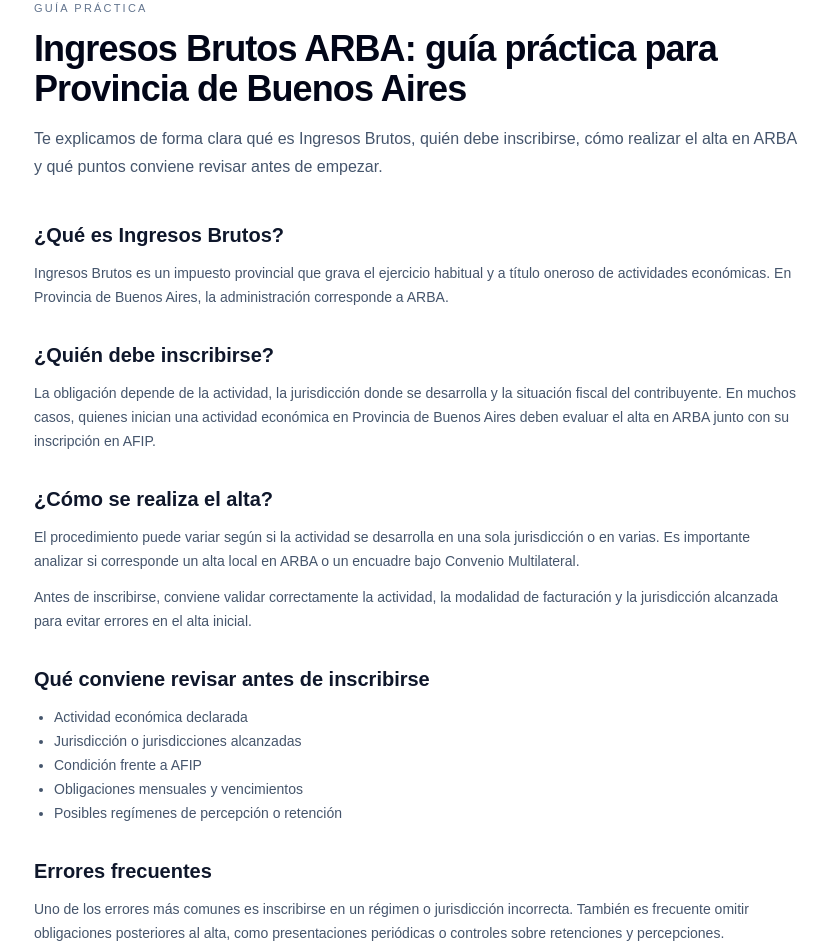
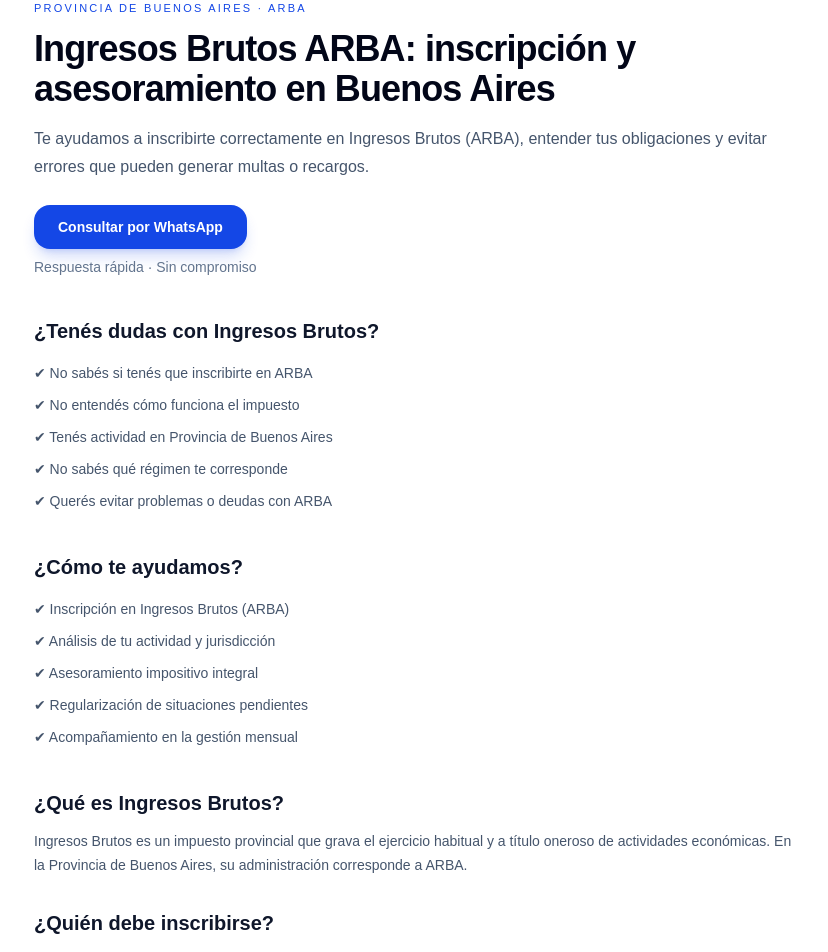
Before and after one commit to diegoartola/garciastefano-web, a Next.js app: page /ingresos-brutos-arba in a window 1280 px wide. Shown: the part 80-1032 px from the top of the page, without its empty margins (222-1050 px from the left). Built offline with nearby package versions, Linux system fonts and the light colour scheme.

Commit message:
site ingresosbrutosarba aplicado

```diff
--- a/app/ingresos-brutos-arba/page.tsx
+++ b/app/ingresos-brutos-arba/page.tsx
@@ -1,29 +1,76 @@
 import type { Metadata } from "next";
 
 export const metadata: Metadata = {
-  title: "Ingresos Brutos ARBA: inscripción, alta y guía práctica",
+  title: "Ingresos Brutos ARBA en Buenos Aires | Alta y asesoramiento",
   description:
-    "Guía práctica sobre Ingresos Brutos ARBA: qué es, quién debe inscribirse, cómo dar el alta y qué tener en cuenta en Provincia de Buenos Aires.",
+    "Te ayudamos a inscribirte en Ingresos Brutos ARBA en Provincia de Buenos Aires. Alta, asesoramiento y gestión impositiva para monotributistas y responsables inscriptos.",
 };
 
 export default function Page() {
   return (
     <main className="px-4 py-16 md:px-6 md:py-20">
       <div className="mx-auto max-w-3xl">
-        <p className="text-[11px] uppercase tracking-[0.2em] text-slate-500">
-          Guía práctica
+        {/* HERO */}
+        <p className="text-[11px] uppercase tracking-[0.2em] text-blue-700">
+          Provincia de Buenos Aires · ARBA
         </p>
 
         <h1 className="mt-3 text-3xl font-bold tracking-tight text-slate-950 md:text-4xl">
-          Ingresos Brutos ARBA: guía práctica para Provincia de Buenos Aires
+          Ingresos Brutos ARBA: inscripción y asesoramiento en Buenos Aires
         </h1>
 
         <p className="mt-4 text-base leading-7 text-slate-600">
-          Te explicamos de forma clara qué es Ingresos Brutos, quién debe
-          inscribirse, cómo realizar el alta en ARBA y qué puntos conviene
-          revisar antes de empezar.
+          Te ayudamos a inscribirte correctamente en Ingresos Brutos (ARBA),
+          entender tus obligaciones y evitar errores que pueden generar multas o
+          recargos.
         </p>
 
+        <div className="mt-6">
+          <a
+            href="https://wa.me/5492215035412?text=Hola,%20necesito%20asesoramiento%20por%20Ingresos%20Brutos%20ARBA"
+            target="_blank"
+            rel="noopener noreferrer"
+            className="inline-block rounded-2xl bg-blue-700 px-6 py-3 text-sm font-semibold text-white shadow-lg shadow-blue-700/20 transition hover:bg-blue-800"
+          >
+            Consultar por WhatsApp
+          </a>
+        </div>
+
+        <p className="mt-2 text-sm text-slate-500">
+          Respuesta rápida · Sin compromiso
+        </p>
+
+        {/* PROBLEMA */}
+        <section className="mt-10">
+          <h2 className="text-xl font-semibold text-slate-900">
+            ¿Tenés dudas con Ingresos Brutos?
+          </h2>
+
+          <ul className="mt-4 space-y-2 text-sm leading-6 text-slate-600">
+            <li>✔ No sabés si tenés que inscribirte en ARBA</li>
+            <li>✔ No entendés cómo funciona el impuesto</li>
+            <li>✔ Tenés actividad en Provincia de Buenos Aires</li>
+            <li>✔ No sabés qué régimen te corresponde</li>
+            <li>✔ Querés evitar problemas o deudas con ARBA</li>
+          </ul>
+        </section>
+
+        {/* SOLUCIÓN */}
+        <section className="mt-10">
+          <h2 className="text-xl font-semibold text-slate-900">
+            ¿Cómo te ayudamos?
+          </h2>
+
+          <ul className="mt-4 space-y-2 text-sm leading-6 text-slate-600">
+            <li>✔ Inscripción en Ingresos Brutos (ARBA)</li>
+            <li>✔ Análisis de tu actividad y jurisdicción</li>
+            <li>✔ Asesoramiento impositivo integral</li>
+            <li>✔ Regularización de situaciones pendientes</li>
+            <li>✔ Acompañamiento en la gestión mensual</li>
+          </ul>
+        </section>
+
+        {/* CONTENIDO SEO */}
         <section className="mt-10">
           <h2 className="text-xl font-semibold text-slate-900">
             ¿Qué es Ingresos Brutos?
@@ -31,8 +78,8 @@
 
           <p className="mt-3 text-sm leading-6 text-slate-600">
             Ingresos Brutos es un impuesto provincial que grava el ejercicio
-            habitual y a título oneroso de actividades económicas. En Provincia
-            de Buenos Aires, la administración corresponde a ARBA.
+            habitual y a título oneroso de actividades económicas. En la
+            Provincia de Buenos Aires, su administración corresponde a ARBA.
           </p>
         </section>
 
@@ -42,78 +89,75 @@
           </h2>
 
           <p className="mt-3 text-sm leading-6 text-slate-600">
-            La obligación depende de la actividad, la jurisdicción donde se
-            desarrolla y la situación fiscal del contribuyente. En muchos casos,
-            quienes inician una actividad económica en Provincia de Buenos Aires
-            deben evaluar el alta en ARBA junto con su inscripción en AFIP.
+            Deben inscribirse quienes desarrollan actividades económicas dentro
+            de la Provincia de Buenos Aires. Esto incluye profesionales,
+            comercios y prestadores de servicios, tanto monotributistas como
+            responsables inscriptos.
           </p>
         </section>
 
         <section className="mt-8">
           <h2 className="text-xl font-semibold text-slate-900">
-            ¿Cómo se realiza el alta?
+            ¿Cómo se realiza el alta en ARBA?
           </h2>
 
           <p className="mt-3 text-sm leading-6 text-slate-600">
-            El procedimiento puede variar según si la actividad se desarrolla en
-            una sola jurisdicción o en varias. Es importante analizar si
-            corresponde un alta local en ARBA o un encuadre bajo Convenio
-            Multilateral.
-          </p>
-
-          <p className="mt-3 text-sm leading-6 text-slate-600">
-            Antes de inscribirse, conviene validar correctamente la actividad,
-            la modalidad de facturación y la jurisdicción alcanzada para evitar
-            errores en el alta inicial.
+            El alta se realiza de forma online, pero requiere definir
+            correctamente la actividad, la jurisdicción y el régimen aplicable.
+            Un error en esta etapa puede generar problemas futuros en la
+            liquidación del impuesto.
           </p>
         </section>
 
         <section className="mt-8">
           <h2 className="text-xl font-semibold text-slate-900">
-            Qué conviene revisar antes de inscribirse
+            ¿Qué conviene revisar antes de inscribirse?
           </h2>
 
-          <ul className="mt-3 list-disc pl-5 text-sm leading-6 text-slate-600">
+          <ul className="mt-3 list-disc pl-5 text-sm text-slate-600">
             <li>Actividad económica declarada</li>
-            <li>Jurisdicción o jurisdicciones alcanzadas</li>
-            <li>Condición frente a AFIP</li>
-            <li>Obligaciones mensuales y vencimientos</li>
-            <li>Posibles regímenes de percepción o retención</li>
+            <li>Jurisdicción donde operás</li>
+            <li>Relación con AFIP (monotributo o responsable inscripto)</li>
+            <li>Obligaciones mensuales</li>
+            <li>Régimen de percepción o retención</li>
           </ul>
         </section>
 
+        {/* LINK INTERNO */}
         <section className="mt-8">
-          <h2 className="text-xl font-semibold text-slate-900">
-            Errores frecuentes
-          </h2>
-
-          <p className="mt-3 text-sm leading-6 text-slate-600">
-            Uno de los errores más comunes es inscribirse en un régimen o
-            jurisdicción incorrecta. También es frecuente omitir obligaciones
-            posteriores al alta, como presentaciones periódicas o controles
-            sobre retenciones y percepciones.
+          <p className="text-sm text-slate-500">
+            Si todavía no estás inscripto, podés ver nuestra guía sobre{" "}
+            <a
+              href="/monotributo-argentina"
+              className="font-medium text-blue-600 hover:underline"
+            >
+              monotributo en Argentina
+            </a>
+            .
           </p>
         </section>
 
+        {/* CTA FINAL */}
         <div className="mt-12 rounded-2xl border border-slate-200 bg-slate-50 p-6 text-center">
           <h3 className="text-lg font-semibold text-slate-900">
             ¿Necesitás ayuda con ARBA o Ingresos Brutos?
           </h3>
 
           <p className="mt-2 text-sm text-slate-600">
-            Podemos ayudarte a revisar tu situación y orientarte en la
-            inscripción o en el análisis de tus obligaciones fiscales.
+            Analizamos tu situación y te ayudamos a inscribirte correctamente y
+            evitar problemas futuros.
           </p>
 
           <a
-            href="https://wa.me/5492215035412?text=Hola,%20quiero%20consultar%20por%20Ingresos%20Brutos%20ARBA"
+            href="https://wa.me/5492215035412?text=Hola,%20necesito%20ayuda%20con%20Ingresos%20Brutos%20ARBA"
             target="_blank"
             rel="noopener noreferrer"
             className="mt-4 inline-block rounded-2xl bg-blue-700 px-6 py-3 text-sm font-semibold text-white shadow-lg shadow-blue-700/20 transition hover:bg-blue-800"
           >
-            Consultar por WhatsApp
+            Hablar por WhatsApp ahora
           </a>
         </div>
+
         <p className="mt-6 text-sm text-slate-500">
           También brindamos asesoramiento contable en
           <a
--- a/app/monotributo-argentina/page.tsx
+++ b/app/monotributo-argentina/page.tsx
@@ -15,7 +15,8 @@
         </p>
 
         <h1 className="mt-3 text-3xl font-bold tracking-tight text-slate-950 md:text-4xl">
-          Monotributo en La Plata: alta, recategorización y gestión completa
+          Monotributo en La Plata y en Provincia de Buenos Aires: alta,
+          recategorización y gestión completa
         </h1>
 
         <p className="mt-4 text-base leading-7 text-slate-600">
```
